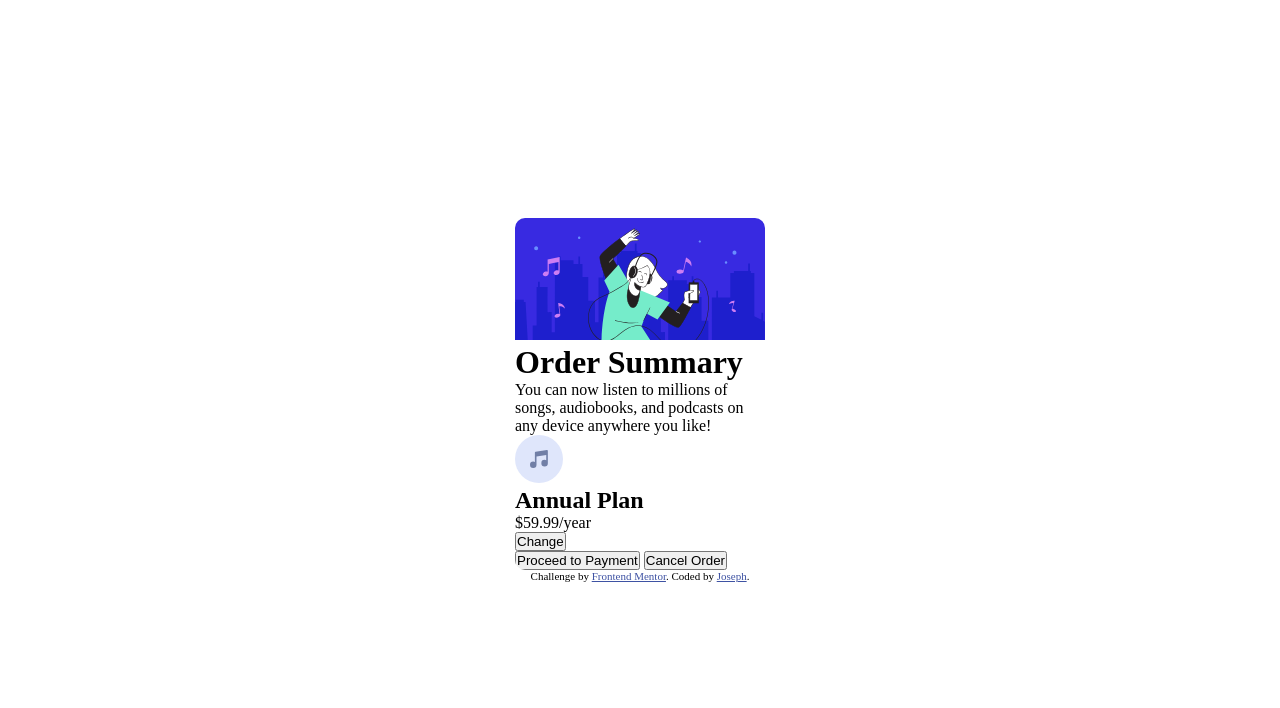
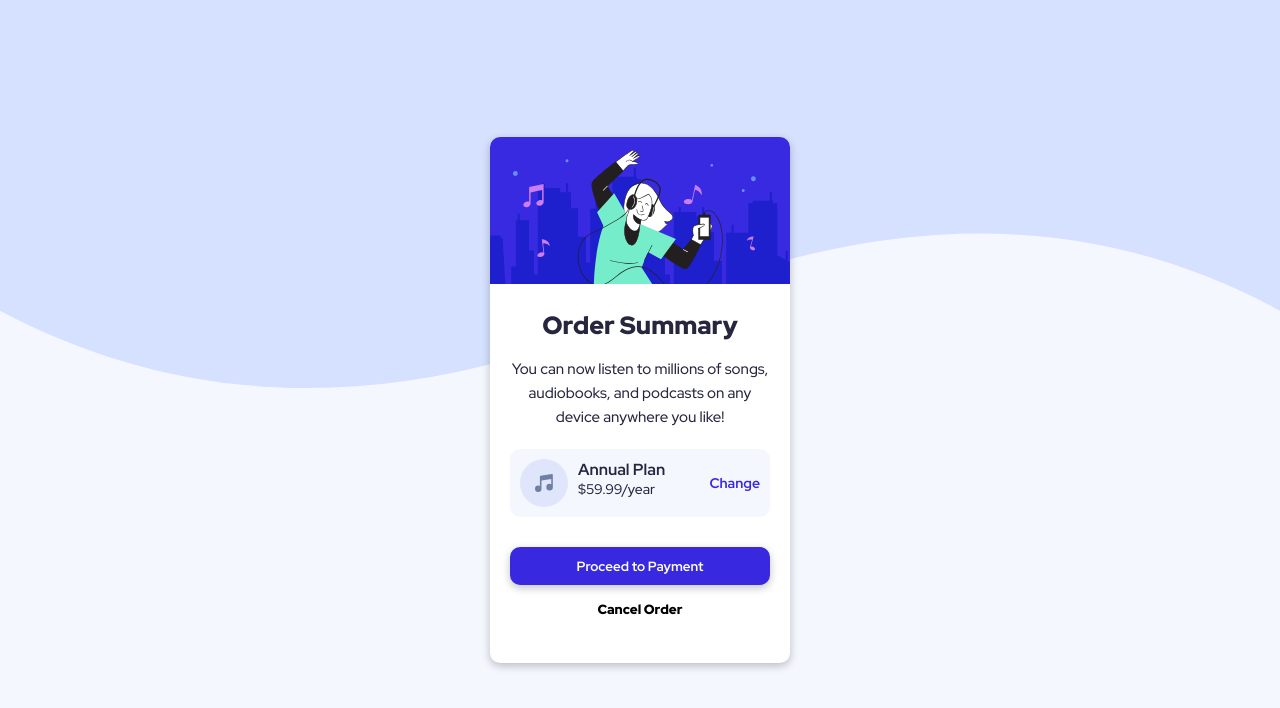
Before and after one commit to josephmadras/order-summary-component, a plain HTML site: page index.html in a window 1280 px wide. Drawn offline with Linux system fonts and the light colour scheme.

Commit message:
style: add style

```diff
--- a/index.html
+++ b/index.html
@@ -3,19 +3,16 @@
   <head>
     <meta charset="UTF-8" />
     <meta name="viewport" content="width=device-width, initial-scale=1.0" />
-    <!-- displays site properly based on user's device -->
-
     <link
       rel="icon"
       type="image/png"
       sizes="32x32"
       href="./images/favicon-32x32.png"
     />
+    <title>Frontend Mentor | Order summary card</title>
+    <style>
+      @import url("https://fonts.googleapis.com/css2?family=Red+Hat+Display:wght@500;700;900&display=swap");
 
-    <title>Frontend Mentor | Order summary card</title>
-
-    <!-- Feel free to remove these styles or customise in your own stylesheet 👍 -->
-    <style>
       .attribution {
         font-size: 11px;
         text-align: center;
@@ -24,69 +21,197 @@
         color: hsl(228, 45%, 44%);
       }
 
-      *{
+      * {
         margin: 0;
         padding: 0;
         box-sizing: border-box;
       }
 
-      body{
+      body {
         width: 100%;
         height: 100vh;
         display: flex;
         justify-content: center;
         align-items: center;
         flex-direction: column;
+        background-image: url("images/pattern-background-desktop.svg");
+        background-color: hsl(225, 100%, 98%);
+        /*  */
+        background-repeat: no-repeat;
+        background-size: contain;
+        font-size: 16px;
       }
 
       .container {
-        width: 250px;
+        width: 300px;
         border-radius: 10px;
         overflow: hidden;
+        background-color: #fff;
+        padding-bottom: 20px;
+        text-align: center;
+        color: rgb(38, 38, 63);
+        box-shadow: rgba(0, 0, 0, 0.24) 0px 3px 8px;
+        font-family: "Red Hat Display", sans-serif;
       }
 
-      .illustration-hero{
+      .illustration-hero {
         width: 100%;
+      }
+
+      .payment-details {
+        display: flex;
+        justify-content: space-between;
+        align-items: center;
+        margin: 20px 0;
+        text-align: left;
+        background-color: hsl(225, 100%, 98%);
+        /* background-color: hsl(225, 67%, 96%); */
+        padding: 10px;
+        border-radius: 10px;
+      }
+
+      .payment-details div:first-child {
+        display: flex;
+      }
+
+      .payment-details div:first-child div {
+        margin-left: 10px;
+      }
+
+      .payment-details a {
+        color: hsl(245, 75%, 52%);
+        font-size: 14px;
+        font-weight: 700;
+      }
+
+      .payment-details a:hover {
+        cursor: pointer;
+        text-decoration: underline;
+        color: hsl(245, 66%, 61%);
+
+        /* color: hsl(224, 23%, 55%); */
+      }
+
+      button:hover {
+        cursor: pointer;
+      }
+      .payment-details button:hover {
+        /* color: ; */
+      }
+      .content {
+        padding: 20px;
+      }
+
+      .button-group {
+        display: flex;
+        justify-content: center;
+        flex-direction: column;
+      }
+
+      .button-group > * {
+        display: block;
+        padding: 5px;
+        margin-top: 10px;
+        background-color: inherit;
+        border: none;
+        font-family: "Red Hat Display", sans-serif;
+      }
+      .button-group button:first-child {
+        background-color: hsl(245, 75%, 52%);
+        padding: 10px;
+        color: #fff;
+        border-radius: 10px;
+        box-shadow: rgba(0, 0, 0, 0.24) 0px 3px 8px;
+        font-weight: 700;
+        /* box-shadow: rgba(100, 100, 111, 0.2) 0px 7px 29px 0px; */
+      }
+      .button-group button:first-child:hover {
+        background-color: hsl(245, 66%, 61%);
+
+        /* background-color: hsl(224, 23%, 55%); */
+      }
+
+      .button-group button:nth-child(2) {
+        font-weight: 800;
+      }
+      .button-group button:nth-child(2):hover {
+        color: lightslategrey;
+      }
+
+      .order > * {
+        margin-bottom: 15px;
+      }
+
+      .order p {
+        line-height: 1.5rem;
+        font-size: 15px;
+      }
+      .payment-details h2 {
+        font-size: 16px;
+      }
+
+      @media screen and (max-width: 600px) {
+        body {
+          background-image: url("images/pattern-background-mobile.svg");
+          background-size: cover;
+          /* background-position: fixed; */
+        }
+      }
+      h1 {
+        font-size: 25px;
+        font-weight: 900;
+      }
+
+      h2 + p {
+        font-size: 14px;
       }
     </style>
   </head>
   <body>
     <div class="container">
-      <img src="./images/illustration-hero.svg" alt="Man listening to music illustration" class="illustration-hero">
+      <div>
+        <img
+          src="./images/illustration-hero.svg"
+          alt="Man listening to music illustration"
+          class="illustration-hero"
+        />
+      </div>
+
+      <div class="content">
+        <div class="order">
           <h1>Order Summary</h1>
 
           <p>
-        You can now listen to millions of songs, audiobooks, and podcasts on any
-        device anywhere you like!
+            You can now listen to millions of songs, audiobooks, and podcasts on
+            any device anywhere you like!
           </p>
+        </div>
 
+        <div class="payment-details">
           <div>
-      <img src="./images/icon-music.svg" alt="Music icon">
-
-        <p>
-          <h2>Annual Plan </h2>
+            <img src="./images/icon-music.svg" alt="Music icon" />
+            <div>
+              <h2>Annual Plan</h2>
               <p>$59.99/year</p>
-        </p>
-
-        <button type="">Change</button>
-
+            </div>
           </div>
 
           <div>
-        <button>
-          Proceed to Payment
-        </button>
-        <button>
-          Cancel Order
-        </button>
+            <a type="#">Change</a>
+          </div>
         </div>
 
+        <div class="button-group">
+          <button>Proceed to Payment</button>
+          <button>Cancel Order</button>
         </div>
-    <div class="attribution">
+      </div>
+    </div>
+    <!-- <div class="attribution">
       Challenge by
       <a href="https://www.frontendmentor.io?ref=challenge" target="_blank"
         >Frontend Mentor</a
       >. Coded by <a href="#">Joseph</a>.
-    </div>
+    </div> -->
   </body>
 </html>
```
Lines whose indentation alone changed are shown as unchanged.
